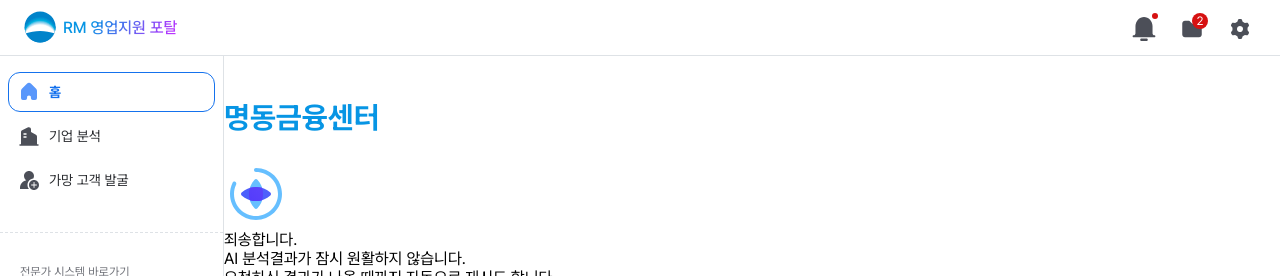
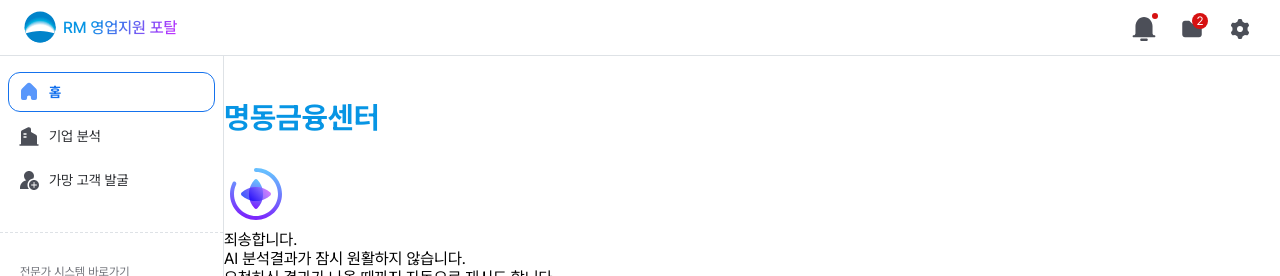
Before and after one commit to sungsooLee/rm, a React (Create React App) app in the folder workspace/: page /pub/LogoTest in a window 1280 px wide. Shown: the top 276 px of the page. Built offline with nearby package versions, Linux system fonts and the light colour scheme.

Commit message:
스핀로고 수정

```diff
--- a/workspace/src/assets/components/common/spinlogo/SpinLogo.js
+++ b/workspace/src/assets/components/common/spinlogo/SpinLogo.js
@@ -1,6 +1,10 @@
 import "./SpinnerLogo.scss";
 
-const SpinnerLogo = ({ size = 64, className = "", animate = "infinite" }) => {
+const SpinnerLogo = ({
+  size = 64,
+  className = "",
+  animate = "infinite",
+}) => {
   const ringClassMap = {
     infinite: "spin_ring spin_ring_infinite",
     once: "spin_ring spin_ring_once",
@@ -10,74 +14,78 @@ const SpinnerLogo = ({ size = 64, className = "", animate = "infinite" }) => {
   return (
     <div className={`spinner_logo ${className}`}>
       <svg
+        xmlns="http://www.w3.org/2000/svg"
         width={size}
         height={size}
         viewBox="0 0 64 64"
         fill="none"
-        xmlns="http://www.w3.org/2000/svg"
       >
         <g className={ringClassMap[animate]}>
           <path
             d="M6 32C6 27.9672 6.91977 24.1437 8.5625 20.7324C9.04175 19.7372 10.2372 19.3186 11.2324 19.7979C12.2274 20.2772 12.6452 21.4727 12.166 22.4678C10.7784 25.3493 10 28.5809 10 32C10 44.1503 19.8497 54 32 54C44.1503 54 54 44.1503 54 32C54 19.8497 44.1503 10 32 10C30.8954 10 30 9.10457 30 8C30 6.89543 30.8954 6 32 6C46.3594 6 58 17.6406 58 32C58 46.3594 46.3594 58 32 58C17.6406 58 6 46.3594 6 32Z"
-            fill="url(#paint0)"
+            fill="url(#paint0_linear)"
           />
         </g>
 
         <path
           d="M30.5361 17.6321C31.3358 16.7894 32.661 16.7893 33.4608 17.6319C36.9349 21.2921 39.0894 26.3769 39.0894 32C39.0894 37.6231 36.935 42.7079 33.4607 46.3681C32.6609 47.2107 31.3358 47.2106 30.5361 46.3679C27.0628 42.7077 24.9102 37.6225 24.9102 32C24.9102 26.3775 27.0629 21.2924 30.5361 17.6321Z"
-          fill="url(#paint1)"
+          fill="url(#paint1_linear)"
         />
 
         <path
           d="M17.6321 30.5381C16.7894 31.3377 16.7893 32.6629 17.6319 33.4627C21.2921 36.9369 26.3769 39.0914 32 39.0914C37.6231 39.0913 42.7079 36.9369 46.3681 33.4627C47.2107 32.6629 47.2106 31.3377 46.3679 30.5381C42.7077 27.0648 37.6225 24.9122 32 24.9121C26.3775 24.9121 21.2924 27.0648 17.6321 30.5381Z"
-          fill="url(#paint2)"
+          fill="url(#paint2_linear)"
         />
 
         <path
           d="M32 24.9121C34.157 24.9121 36.2343 25.2303 38.1826 25.8174C38.7701 27.7663 39.0889 29.8442 39.0889 32.002C39.0888 34.1591 38.7697 36.2362 38.1826 38.1846C36.2342 38.7716 34.1571 39.0908 32 39.0908C29.8422 39.0908 27.7643 38.772 25.8154 38.1846C25.2284 36.2363 24.9102 34.159 24.9102 32.002C24.9102 29.8443 25.228 27.7662 25.8154 25.8174C27.7643 25.23 29.8423 24.9121 32 24.9121Z"
-          fill="url(#paint3)"
+          fill="url(#paint3_linear)"
         />
 
         <defs>
           <linearGradient
-            id="paint0"
+            id="paint0_linear"
             x1="46.1831"
             y1="9.97225"
             x2="37.7584"
             y2="60.3007"
+            gradientUnits="userSpaceOnUse"
           >
             <stop stopColor="#66BFFF" />
             <stop offset="1" stopColor="#7D1DFC" />
           </linearGradient>
 
           <linearGradient
-            id="paint1"
+            id="paint1_linear"
             x1="35.8672"
             y1="19.2917"
             x2="26.4739"
             y2="45.8141"
+            gradientUnits="userSpaceOnUse"
           >
             <stop stopColor="#66BFFF" />
             <stop offset="1" stopColor="#7D1DFC" />
           </linearGradient>
 
           <linearGradient
-            id="paint2"
+            id="paint2_linear"
             x1="20.9486"
             y1="39.1851"
             x2="42.4981"
             y2="25.9239"
+            gradientUnits="userSpaceOnUse"
           >
             <stop stopColor="#3C5CFB" />
             <stop offset="1" stopColor="#CE7CFE" />
           </linearGradient>
 
           <linearGradient
-            id="paint3"
+            id="paint3_linear"
             x1="26.1074"
             y1="37.8935"
             x2="37.893"
             y2="26.1079"
+            gradientUnits="userSpaceOnUse"
           >
             <stop stopColor="#2912F8" />
             <stop offset="1" stopColor="#876DFE" />
--- a/workspace/src/assets/components/common/spinlogo/SpinnerLogo.scss
+++ b/workspace/src/assets/components/common/spinlogo/SpinnerLogo.scss
@@ -1,11 +1,18 @@
 .spinner_logo {
   display: inline-flex;
+  align-items: center;
+  justify-content: center;
+
+  svg {
+    display: block;
+  }
 }
 
 .spin_ring {
-  transform-box: view-box;
   transform-origin: center;
+  transform-box: fill-box;
   will-change: transform;
+  backface-visibility: hidden;
 }
 
 .spin_ring_infinite {
@@ -17,6 +24,10 @@
 }
 
 @keyframes spinnerRotate {
+  from {
+    transform: rotate(0deg);
+  }
+
   to {
     transform: rotate(360deg);
   }
@@ -26,6 +37,7 @@
   0% {
     transform: rotate(0deg);
   }
+
   100% {
     transform: rotate(720deg);
   }
```
Also changed, not shown: 1 other file (tests, documents, lock files or other folders).
